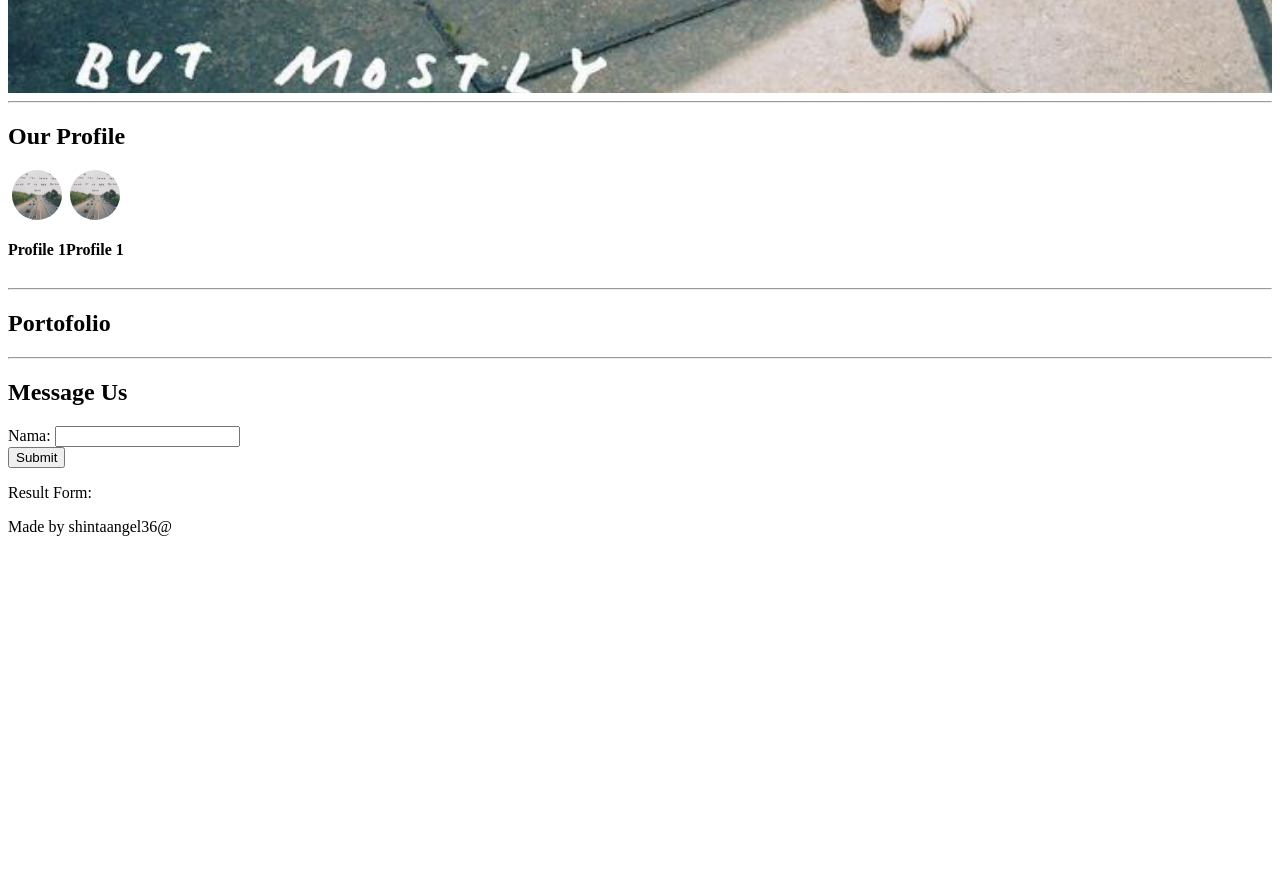
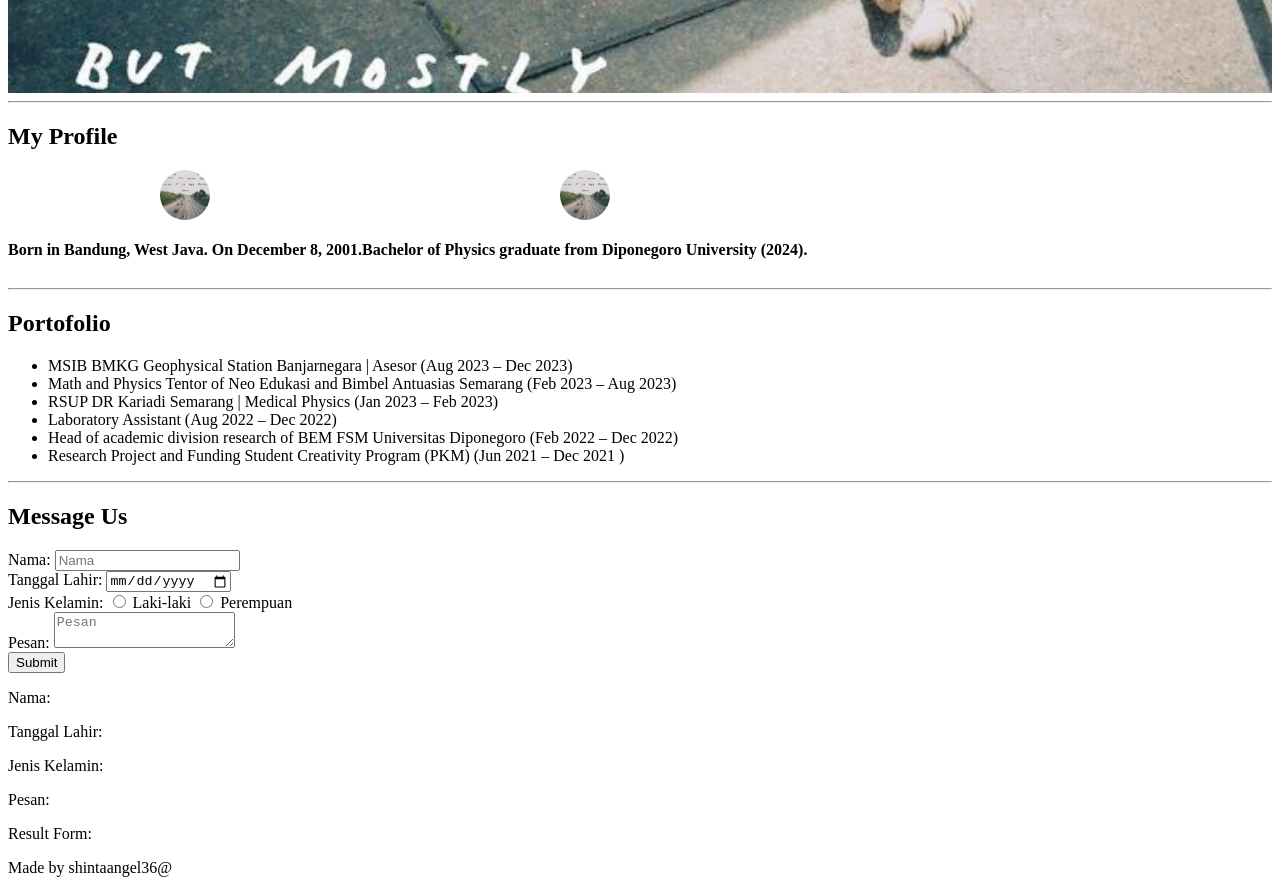
Before and after one commit to revou-fundamental-course/16-sept-24-Youngjel, a plain HTML site: page index.html in a window 1280 px wide. Shown: the part 1500-2393 px from the top of the page. Before the commit the page ends 2052 px from the top, so only its background shows below. Drawn offline with Linux system fonts and the light colour scheme.

Commit message:
create index

```diff
--- a/css/styles.css
+++ b/css/styles.css
@@ -24,7 +24,7 @@ nav>a {
 .logo-icon {
     height: 50px;
     width: 50px;
-    background-image: url(../assets/foto1.jpg);
+    background-image: url(../assets/Logo.png);
     background-size: cover;
     background-position: center;
     border-radius: 50%;
@@ -37,7 +37,7 @@ nav>a {
 }
 
 .photo-1 {
-    background-image: url(../assets/foto1.jpg);
+    background-image: url(../assets/Foto1.jpg);
 }
 
 .photo-2 {
@@ -51,7 +51,7 @@ nav>a {
 .profile-icon {
     height: 50px;
     width: 50px;
-    background-image: url(../assets/foto1.jpg);
+    background-image: url(../assets/Foto1.jpg);
     background-size: cover;
     background-position: center;
     border-radius: 50%;
@@ -73,6 +73,8 @@ nav>a {
     align-items: center;
 }
 
+/* max-width akan menerapkan style di bawah ukuran yang di tentukan
+min-width akan menerapkan style di atas ukuran yang di tentukan */
 @media only screen and (max-width: 375px) {
     .main-header (
         flex-direction: column;
--- a/index.html
+++ b/index.html
@@ -32,7 +32,7 @@
             </header>
 
             <article>
-                <p>Lorem Ipsum Dolor Sit Amet Adipiscing</p>
+                <p>Get to Know More about me</p>
 
                 <!-- Photo Banner -->
                  <div class="photo-banner photo-1"></div>
@@ -46,18 +46,18 @@
         <!-- Our Profile -->
         <section id="section-our-profile">
             <header>
-                <h1>Our Profile</h1>
+                <h1>My Profile</h1>
             </header>
 
             <div class="profile-icon-container">
                 <div>
                     <div class="profile-icon"></div>
-                    <h4>Profile 1</h4>
+                    <h4>Born in Bandung, West Java. On December 8, 2001.</h4>
             </div>
 
             <div>
                 <div class="profile-icon"></div>
-                <h4>Profile 1</h4>
+                <h4>Bachelor of Physics graduate from Diponegoro University (2024).</h4>
             </div>
         </section>
 
@@ -67,6 +67,14 @@
         <section id="section-portofolio">
             <header>
                 <h1>Portofolio</h1>
+                <ul>
+                    <li>MSIB BMKG Geophysical Station Banjarnegara | Asesor (Aug 2023 – Dec 2023)</li>
+                    <li>Math and Physics Tentor of Neo Edukasi and Bimbel Antuasias Semarang (Feb 2023 – Aug 2023)</li>
+                    <li>RSUP DR Kariadi Semarang | Medical Physics (Jan 2023 – Feb 2023)</li>
+                    <li>Laboratory Assistant (Aug 2022 – Dec 2022)</li>
+                    <li>Head of  academic division research of BEM FSM Universitas Diponegoro (Feb 2022 – Dec 2022)</li>
+                    <li>Research Project and Funding Student Creativity Program (PKM) (Jun 2021 – Dec 2021 )</li>
+                </ul>
             </header>
         </section>
 
@@ -80,14 +88,35 @@
 
             <section class="form-container">
                 <!-- Form -->
-                <form onsubmit="return false;">
-                    <div>
-                        <label for="input-name">Nama:</label>
-                        <input type="text" id="input-name"/>
-                    </div>
+                <form name="message-form" onsubmit="return validateForm()">
+                    <label for="full-name">Nama:</label>
+                    <input type="text" id="full-name" name="full-name" placeholder="Nama">
+                    <br>
 
-                    <button type="submit" onclick="validateForm()">Submit</button>
-                </form>
+                    <label for="birth-date">Tanggal Lahir:</label>
+                    <input type="date" id="birth-date" name="birth-date">
+                    <br>
+
+                    <label>Jenis Kelamin:</label>
+                    <input type="radio" id="male" name="gender" value="male">
+                    <label for="male">Laki-laki</label>
+                    <input type="radio" id="female" name="gender" value="female">
+                    <label for="female">Perempuan</label>
+                    <br>
+
+                    <label for="messages">Pesan:</label>
+                    <textarea id="messages" name="messages" placeholder="Pesan"></textarea>
+                    <br>
+
+                    <input type="submit" value="Submit">
+                  </form>
+
+                  <div>
+                    <p>Nama: <span id="sender-full-name"></span></p>
+                    <p>Tanggal Lahir: <span id="sender-birth-date"></span></p>
+                    <p>Jenis Kelamin: <span id="sender-gender"></span></p>
+                    <p>Pesan: <span id="sender-messages"></span></p>
+                  </div>
 
                 <!-- Result Form -->
                 <div>
```
Also changed, not shown: js/script.js (+25 -13 lines), assets/Logo.png (added).
